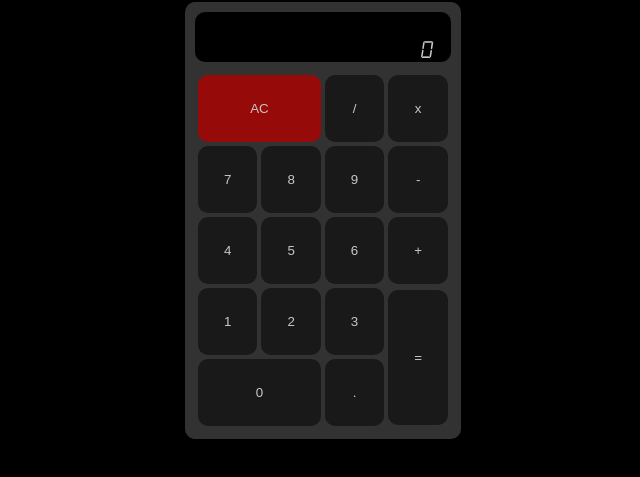
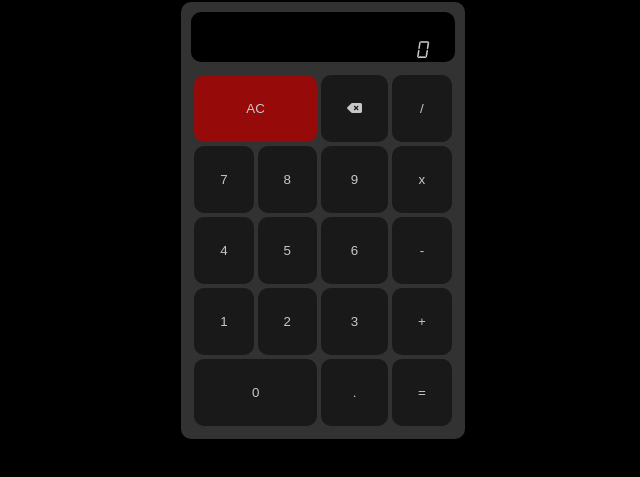
Before and after one commit to Reynaldev/recalculate, a React (Create React App) app: page / in a window 1280 px wide. Shown: the part 158-635 px from the top of the page, without its empty margins (317-957 px from the left). Built offline with nearby package versions, Linux system fonts and the light colour scheme.

Commit message:
Added delete button

```diff
--- a/public/index.html
+++ b/public/index.html
@@ -12,6 +12,7 @@
     <link rel="apple-touch-icon" href="%PUBLIC_URL%/logo192.png" />
     <link rel="manifest" href="%PUBLIC_URL%/manifest.json" />
 
+    <link rel="stylesheet" href="https://cdnjs.cloudflare.com/ajax/libs/font-awesome/6.5.1/css/all.min.css" integrity="sha512-DTOQO9RWCH3ppGqcWaEA1BIZOC6xxalwEsw9c2QQeAIftl+Vegovlnee1c9QX4TctnWMn13TZye+giMm8e2LwA==" crossorigin="anonymous" referrerpolicy="no-referrer" />
     <link rel="stylesheet" href="./index.css" />
     <title>Recalculate</title>
   </head>
--- a/src/App.js
+++ b/src/App.js
@@ -40,8 +40,18 @@ class App extends React.Component {
     this.handleClear = this.handleClear.bind(this);
     this.handleNumber = this.handleNumber.bind(this);
     this.handleResult = this.handleResult.bind(this);
+    this.handleDelete = this.handleDelete.bind(this);
     this.handleOperator = this.handleOperator.bind(this);
     this.handleCalculate = this.handleCalculate.bind(this);
+  }
+  handleDelete() {
+    if (totalVal.length > 0) {
+      totalVal = totalVal.substring(0, totalVal.length - 1);
+
+      this.setState({
+        display: totalVal
+      });
+    }
   }
   handleClear() {
     this.setState({
@@ -55,7 +65,7 @@ class App extends React.Component {
     totalVal = "";
     prevValue = "";
   }
-  handleCalculate() {
+  handleResult() {
     // Skip if input is empty
     if (this.state.input.length < 1) return;
 
@@ -65,20 +75,20 @@ class App extends React.Component {
         this.setState({
           display: "",
           input: [...this.state.input, totalVal]
-        }, this.handleResult);
+        }, this.handleCalculate);
         break;
       case operation.Operator:
         this.setState({
           display: "",
           input: [...this.state.input, currVal, '0']
-        }, this.handleResult);
+        }, this.handleCalculate);
         break;
       default:
         console.error("Invalid operation");
         return;
     }
   }
-  handleResult() {
+  handleCalculate() {
     currVal = "";
     prevValue = "";
 
@@ -270,10 +280,12 @@ class App extends React.Component {
               <button id="clear" style={{backgroundColor: "rgb(150, 10, 10)"}} onClick={this.handleClear}>AC</button>
             </td>
             <td>
-              <button id="divide" onClick={this.handleOperator}>/</button>
+              <button id="divide" onClick={this.handleDelete}>
+                <i class="fa-solid fa-delete-left"></i>
+              </button>
             </td>
             <td>
-              <button id="multiply" onClick={this.handleOperator}>x</button>
+              <button id="divide" onClick={this.handleOperator}>/</button>
             </td>
           </tr>
           <tr>
@@ -287,7 +299,7 @@ class App extends React.Component {
               <button id="nine" onClick={this.handleNumber}>9</button>
             </td>
             <td>
-              <button id="subtract" onClick={this.handleOperator}>-</button>
+              <button id="multiply" onClick={this.handleOperator}>x</button>
             </td>
           </tr>
           <tr>
@@ -301,7 +313,7 @@ class App extends React.Component {
               <button id="six" onClick={this.handleNumber}>6</button>
             </td>
             <td>
-              <button id="add" onClick={this.handleOperator}>+</button>
+              <button id="subtract" onClick={this.handleOperator}>-</button>
             </td>
           </tr>
           <tr>
@@ -314,8 +326,8 @@ class App extends React.Component {
             <td>
               <button id="three" onClick={this.handleNumber}>3</button>
             </td>
-            <td rowSpan="2">
-              <button id="equals" style={{height: 135 + 'px'}} onClick={this.handleCalculate}>=</button>
+            <td>
+              <button id="add" onClick={this.handleOperator}>+</button>
             </td>
           </tr>
           <tr>
@@ -325,6 +337,9 @@ class App extends React.Component {
             <td>
               <button id="decimal" onClick={this.handleNumber}>.</button>
             </td>
+            <td>
+              <button id="equals" onClick={this.handleResult}>=</button>
+            </td>
           </tr>
         </table>
       </div>
```
